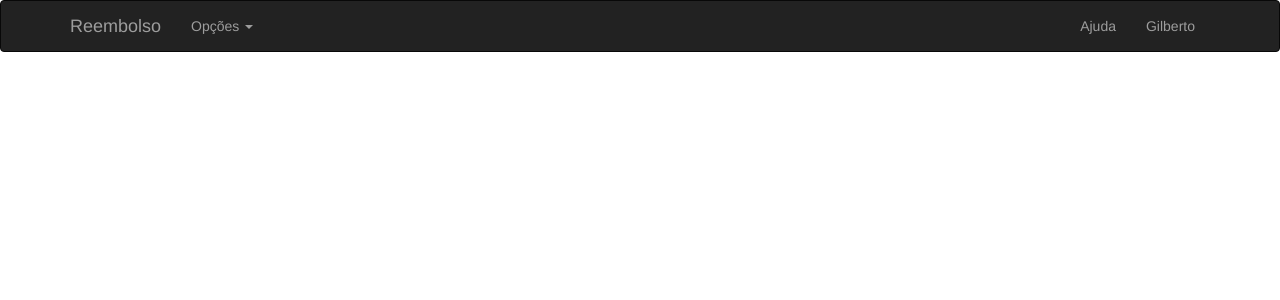
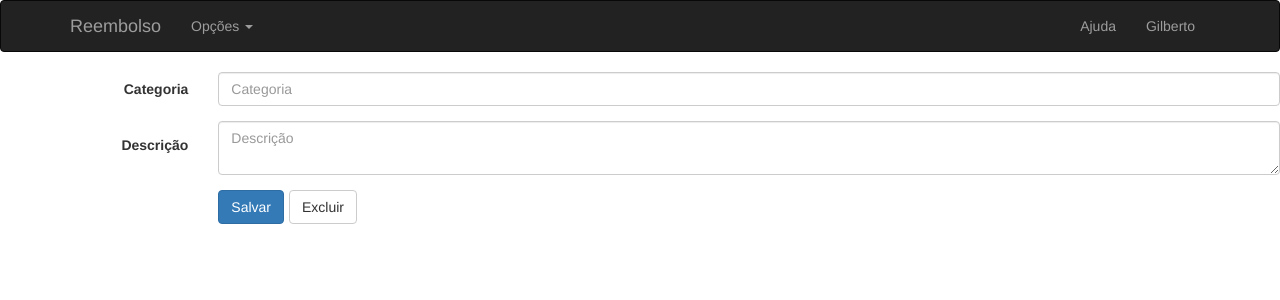
Before and after one commit to betovieirasilva/reembolso, a React (Create React App) app: page / in a window 1280 px wide. Shown: the top 300 px of the page. Built offline with nearby package versions, Linux system fonts and the light colour scheme.

Commit message:
- Adicionado um exemplo de formulário

```diff
--- a/src/components/App.js
+++ b/src/components/App.js
@@ -4,6 +4,14 @@ import Nav from 'react-bootstrap/lib/Nav';
 import NavItem from 'react-bootstrap/lib/NavItem';
 import NavDropdown from 'react-bootstrap/lib/NavDropdown';
 import MenuItem from 'react-bootstrap/lib/MenuItem';
+import { Form } from 'react-bootstrap';
+import { FormGroup } from 'react-bootstrap';
+import { FormControl } from 'react-bootstrap';
+import { ControlLabel } from 'react-bootstrap';
+import { Col } from 'react-bootstrap';
+import { Checkbox } from 'react-bootstrap';
+import { ButtonToolbar } from 'react-bootstrap';
+import { Button } from 'react-bootstrap';
 
 import './App.css';
 
@@ -34,6 +42,33 @@ class App extends React.Component {
                     </Nav>
                 </Navbar.Collapse>
             </Navbar>
+            <Form horizontal>
+                <FormGroup controlId="formHorizontalEmail">
+                    <Col componentClass={ControlLabel} sm={2}>
+                        Categoria
+                    </Col>
+                    <Col sm={10}>
+                        <FormControl type="text" placeholder="Categoria" />
+                    </Col>
+                </FormGroup>
+                <FormGroup controlId="formControlsTextarea">
+                    <Col componentClass={ControlLabel} sm={2}>
+                        <ControlLabel>Descrição</ControlLabel>
+                    </Col>
+                    <Col sm={10}>
+                        <FormControl componentClass="textarea" placeholder="Descrição" />
+                    </Col>
+
+                </FormGroup>
+                <FormGroup>
+                    <Col smOffset={2} sm={10}>
+                        <ButtonToolbar>
+                            <Button bsStyle="primary">Salvar</Button>
+                            <Button>Excluir</Button>
+                        </ButtonToolbar>
+                    </Col>
+                </FormGroup>
+            </Form>
         </div>
     )
   }
```
